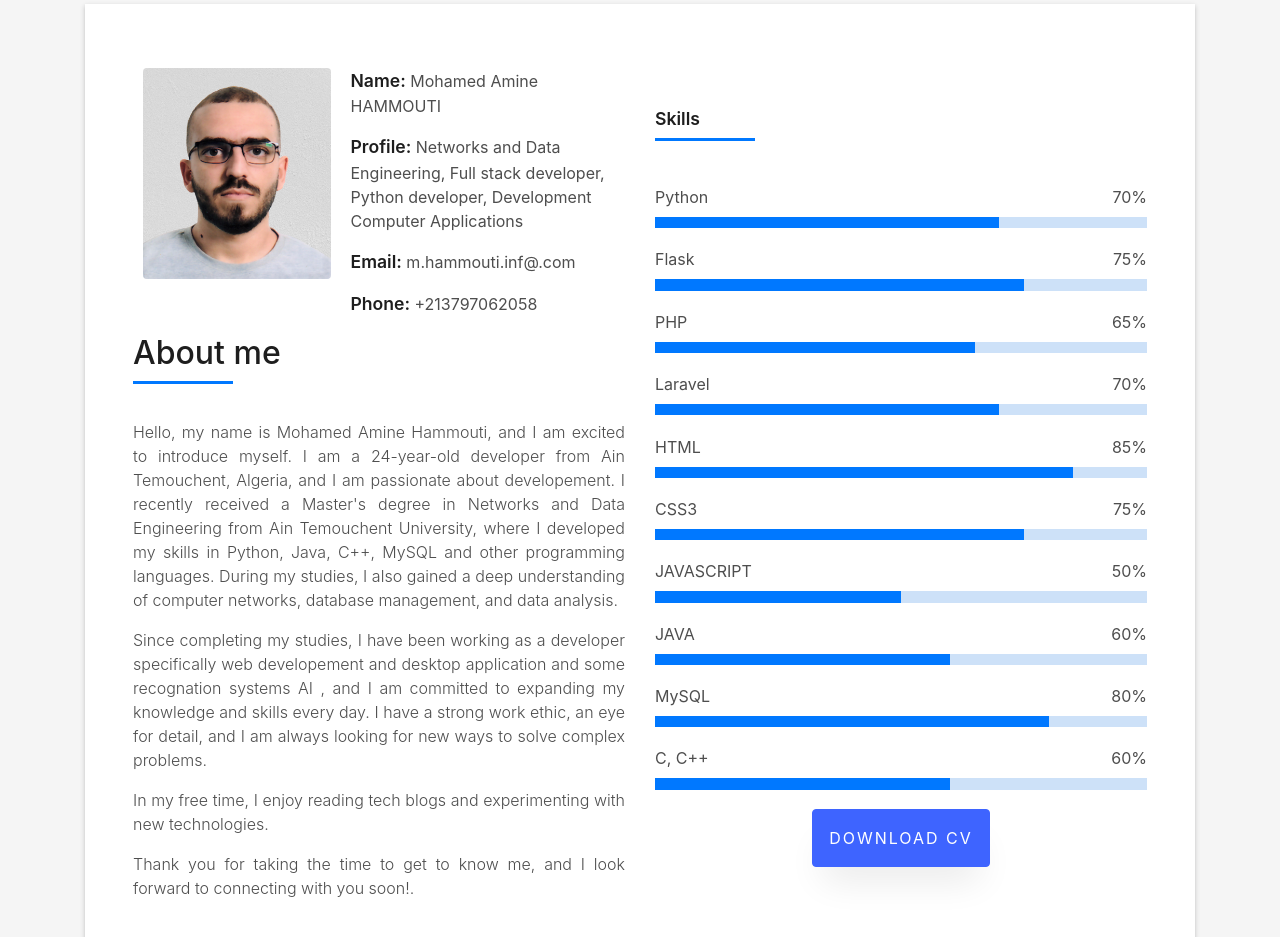
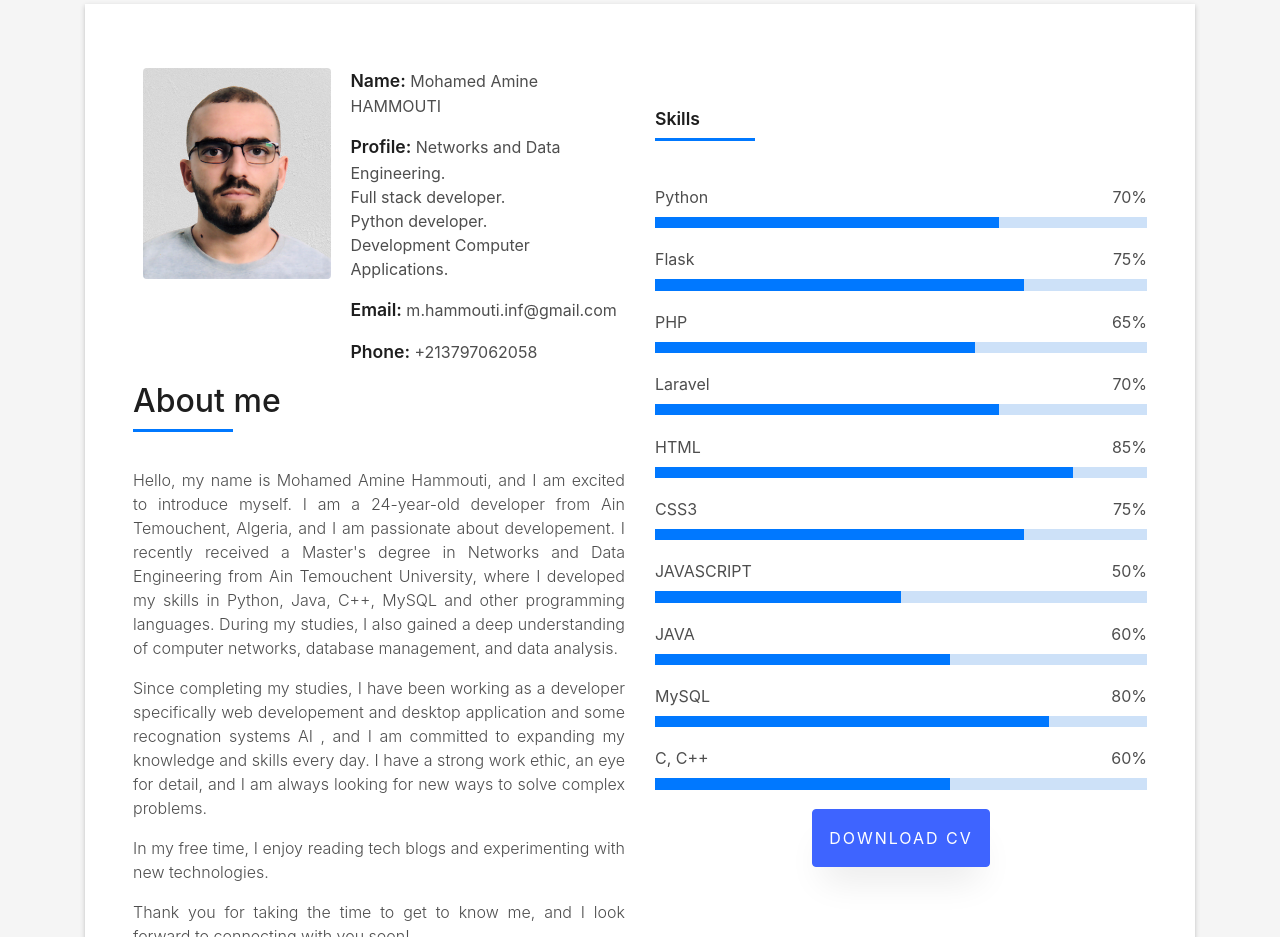
Before and after one commit to HAMMOUTI-Mohamed-Amine/HAMMOUTI-Mohamed-Amine.github.io, a plain HTML site: page index.html in a window 1280 px wide. Shown: the part 860-1797 px from the top of the page. Drawn offline with Linux system fonts and the light colour scheme; files whose address does not match are found by name.

Commit message:
gmail update

```diff
--- a/index.html
+++ b/index.html
@@ -94,8 +94,8 @@
                   <div class="col-sm-6 col-md-7">
                     <div class="about-info">
                       <p><span class="title-s">Name: </span> <span>Mohamed Amine HAMMOUTI</span></p>
-                      <p><span class="title-s">Profile: </span> <span>Networks and Data Engineering, Full stack developer, Python developer, Development Computer Applications</span></p>
-                      <p><span class="title-s">Email: </span> <span>m.hammouti.inf@.com</span></p>
+                      <p><span class="title-s">Profile: </span> <span>Networks and Data Engineering.<br> Full stack developer.<br> Python developer.<br> Development Computer Applications.</span></p>
+                      <p><span class="title-s">Email: </span> <span>m.hammouti.inf@gmail.com</span></p>
                       <p><span class="title-s">Phone: </span> <span>+213797062058</span></p>
                     </div>
                   </div>
```
